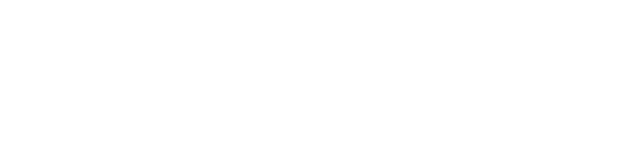
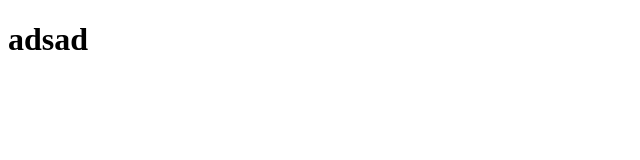
Before and after one commit to StevenLee24/ProGitProgrammers, a plain HTML site: page index.html in a window 1280 px wide. Shown: the whole page, without its empty margins (0-640 px from the left). Drawn offline with Linux system fonts and the light colour scheme.

Commit message:
Second Commit
 Changes to be committed:
	modified:   index.html

```diff
--- a/index.html
+++ b/index.html
@@ -4,6 +4,7 @@
     <meta charset="UTF-8">
     <meta name="viewport" content="width=device-width, initial-scale=1.0">
     <title>Document</title>
+    <h1>adsad</h1>
 </head>
 <body>
 
```
